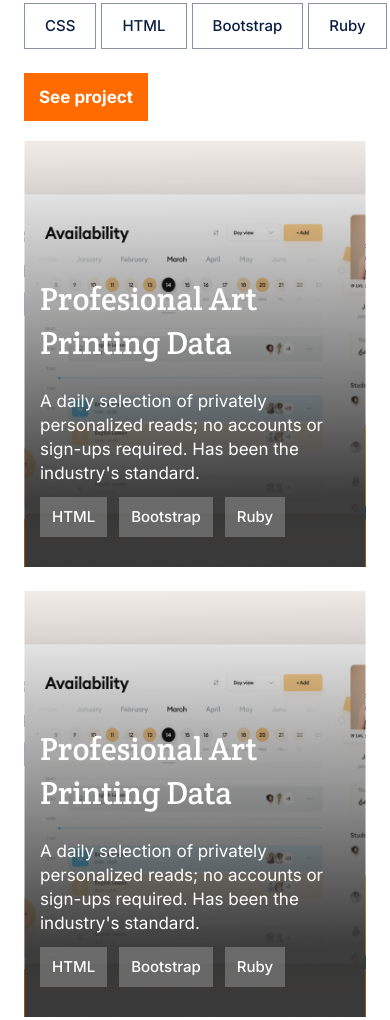
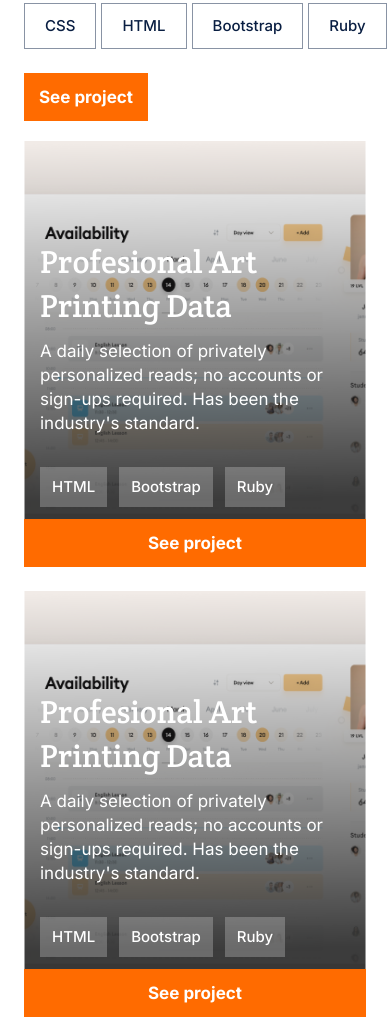
Before and after one commit to iankiema/My-Portifolio-Personal, a plain HTML site: page index.html in a window 390 px wide. Shown: the part 1401-2421 px from the top of the page. Drawn offline with Linux system fonts and the light colour scheme; a web font is replaced by a local one.

Commit message:
Updated style.css and readme file

```diff
--- a/style.css
+++ b/style.css
@@ -829,22 +829,52 @@ body {
   }
 
   .showcase {
+    position: relative;
     margin-top: 20px;
+    background-image: none;
+  }
+
+  .showcase:hover{
+    .showcase-detail,
+    .showcase-image {
+    display: block;
+  }
+
+    transform: none;
   }
 
   .showcase button {
     padding: 12px;
     bottom: 0;
     font-size: 17px;
+    z-index: 3;
   }
 
   .showcase-detail {
-    bottom: 30px;
+    position: relative;
+    bottom: 60px;
+    padding-right: 20px;
+    z-index: 3;
   }
 
-  .showcase-detail h1 {
-    margin-bottom: 12px;
+  .showcase-detail h2 {
+    position: absolute;
+    bottom: 155px;
+    width: 70%;
   }
+
+  .showcase-detail p {
+    display: flex;
+    position: absolute;
+    bottom: 72px;
+  }
+
+  .showcase-detail ul {
+    position: absolute;
+    bottom: 0px;
+  }
+
+  /* About me mobile responsive*/
 
   .about-me {
     padding: 0 24px;
```
Also changed, not shown: README.md.
